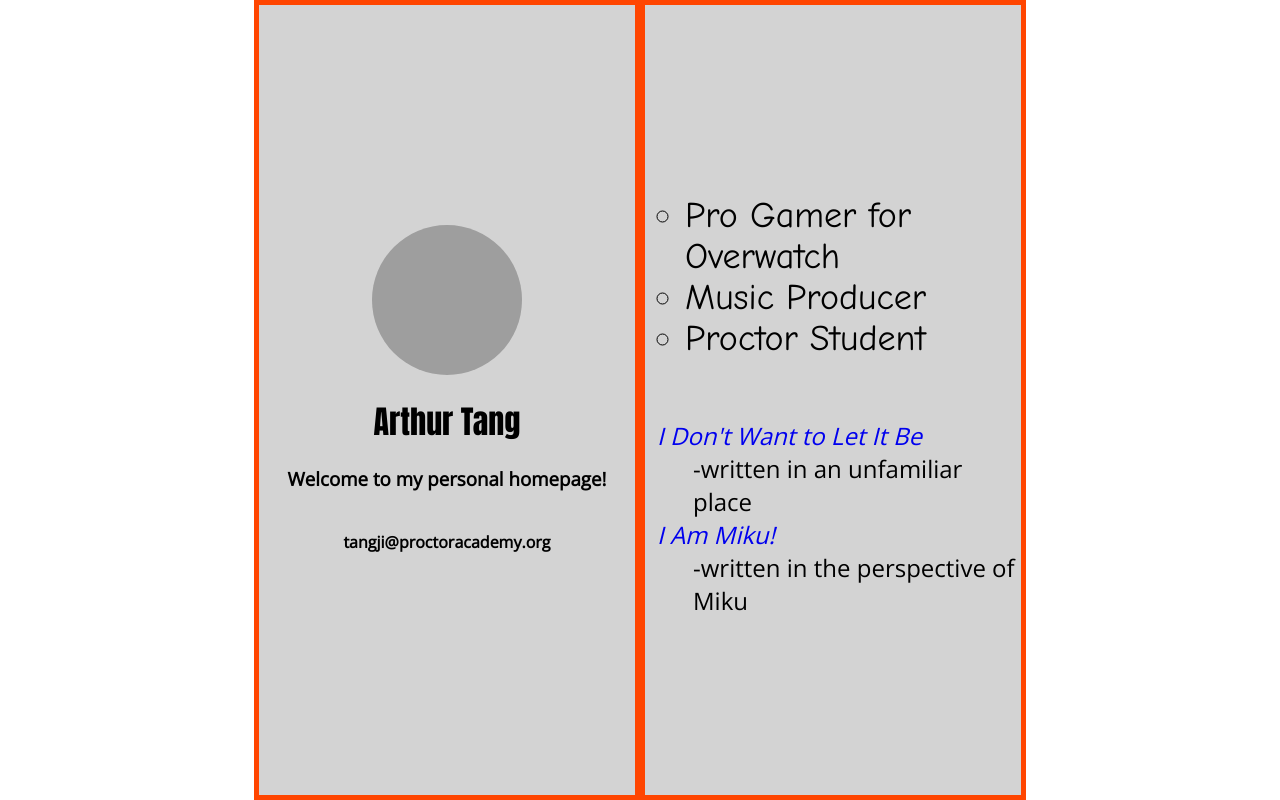
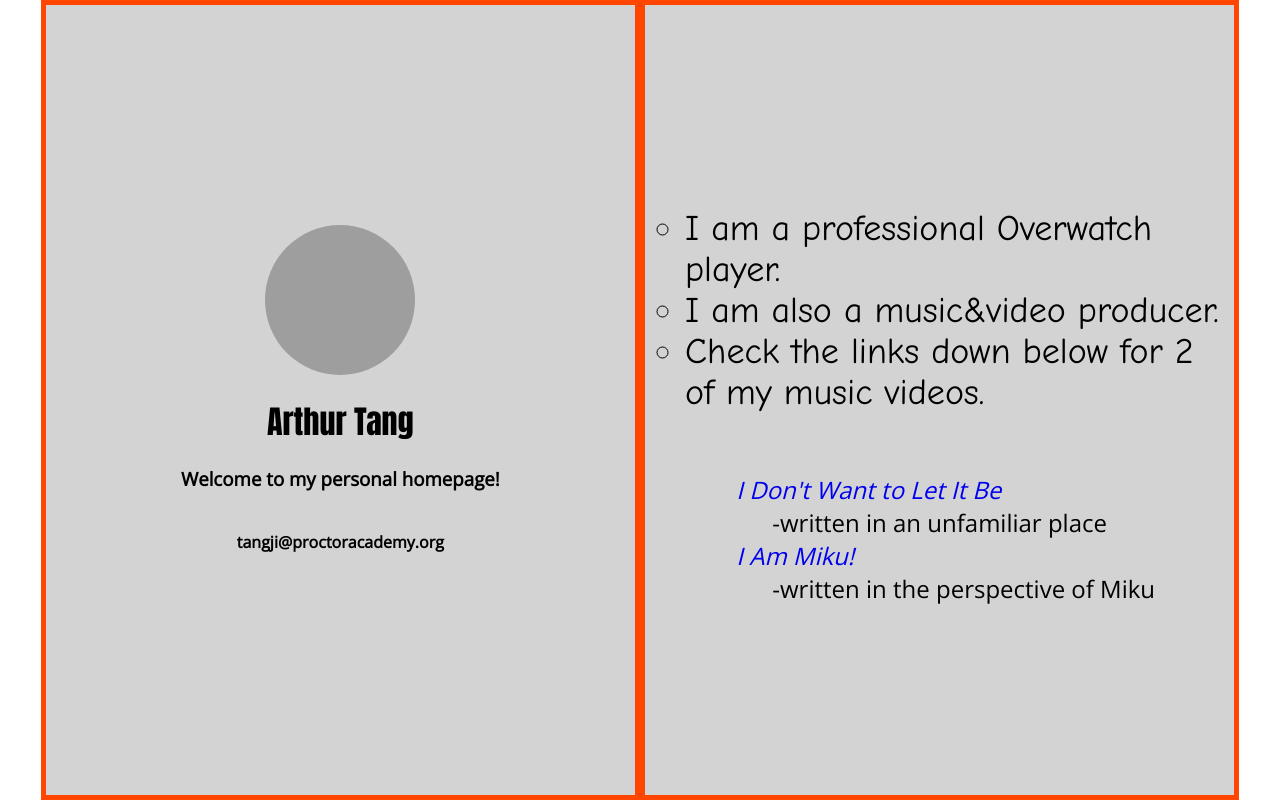
Before and after one commit to SaikiOsamu/saikiosamu.github.io, a plain HTML site: page index.html in a window 1280 px wide. Drawn offline with nearby package versions, Linux system fonts and the light colour scheme; grey boxes are pictures that could not be loaded.

Commit message:
Update index.html

```diff
--- a/index.html
+++ b/index.html
@@ -17,9 +17,9 @@
 
     <div class="right">
 		<ul class="bio">
-  			<li>Pro Gamer for Overwatch</li>
-  			<li>Music Producer</li>
-  			<li>Proctor Student</li>
+  			<li>I am a professional Overwatch player.</li>
+  			<li>I am also a music&video producer.</li>
+  			<li>Check the links down below for 2 of my music videos.</li>
 		</ul>
 
       <ul class="social-links">
```
